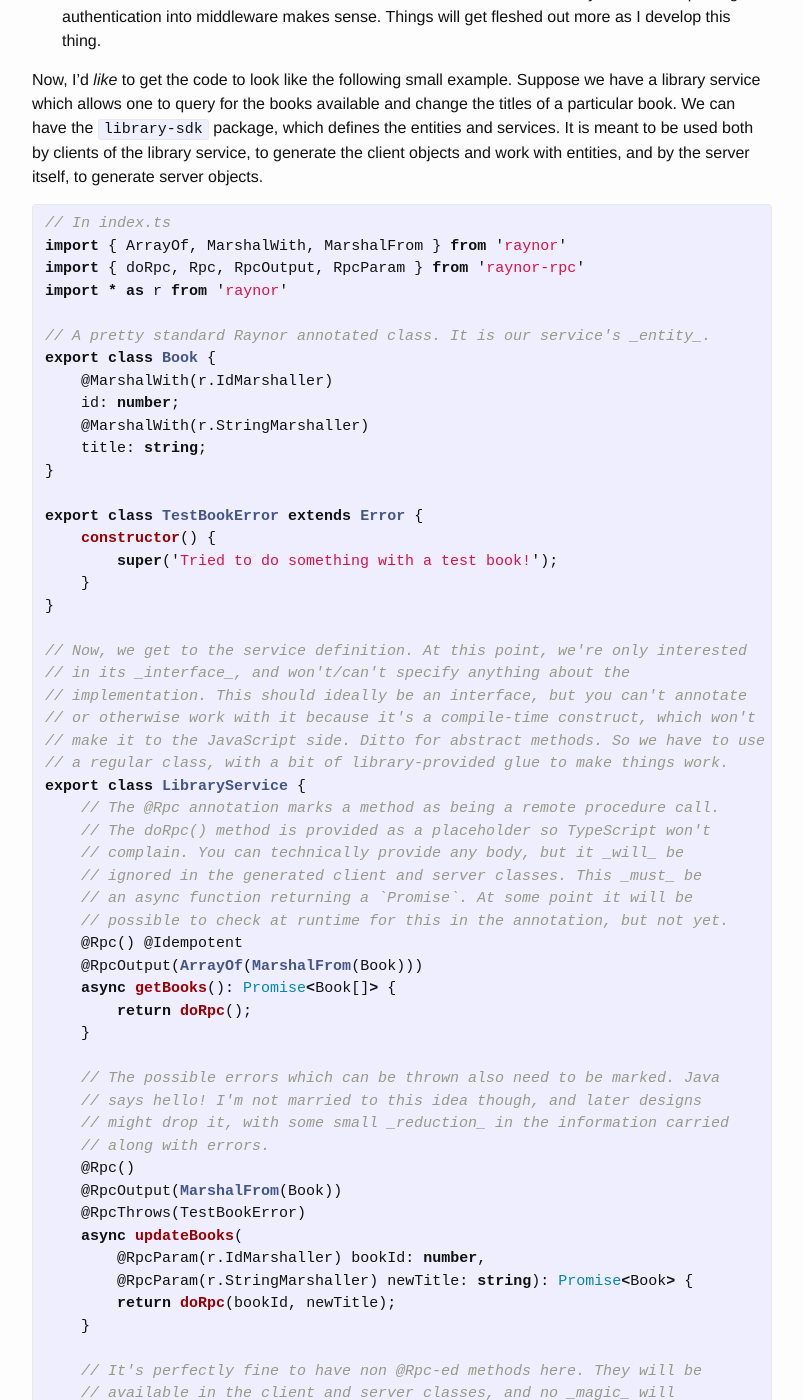
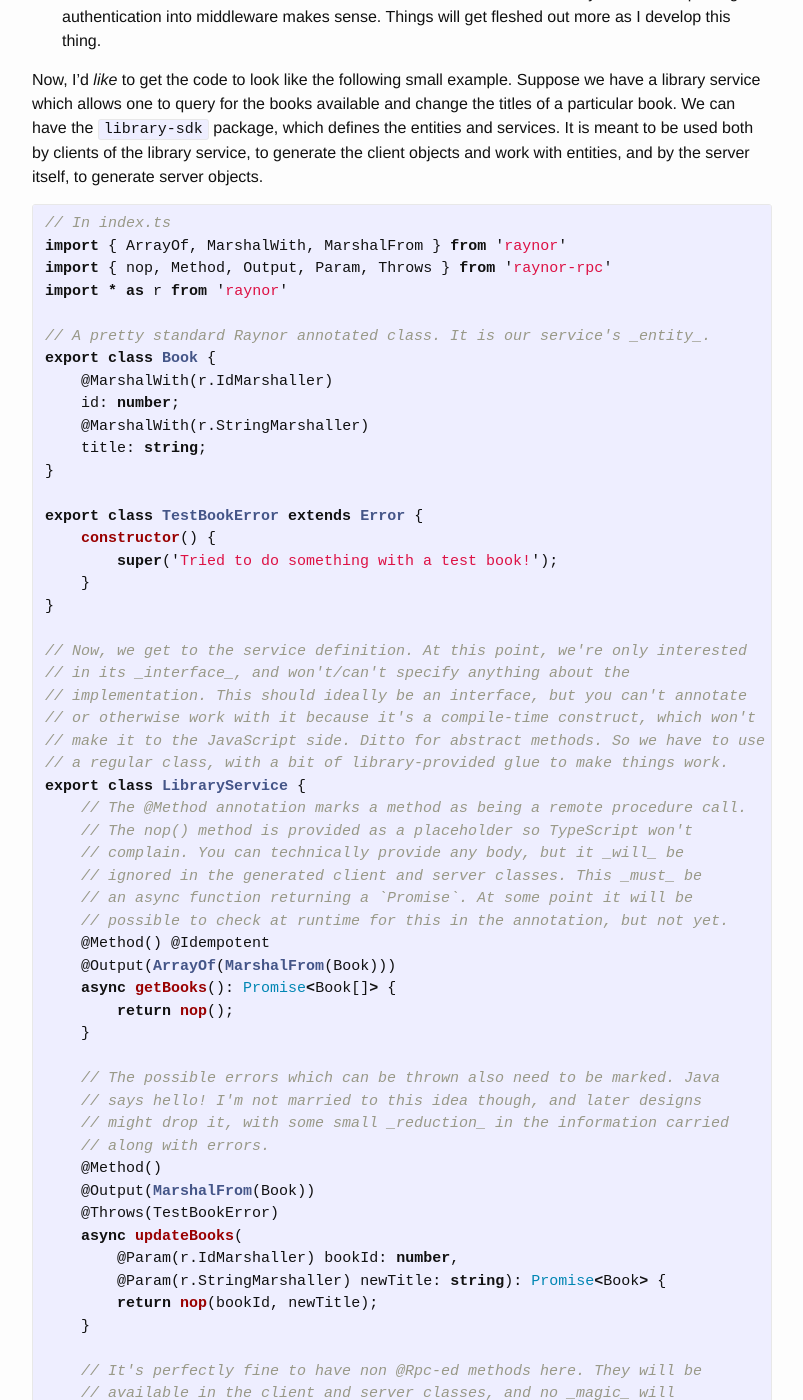
Before and after one commit to horia141/horia141.github.io, a Jekyll site: the page built from _posts/2018-05-27-raynor-rpc-work-log-1.md, in a window 1280 px wide and 1400 px high, scrolled down 1079 px. Shown: the whole window, without its empty margins (238-1041 px from the left). Built offline with Jekyll 4.4.1, drawn with Linux system fonts in a browser that asks for light colours; comment, search, counter and statistics services are not loaded.

Commit message:
Add "Raynor RPC Work Log #2"

```diff
--- a/_posts/2018-05-27-raynor-rpc-work-log-1.md
+++ b/_posts/2018-05-27-raynor-rpc-work-log-1.md
@@ -32,7 +32,7 @@ Now, I'd _like_ to get the code to look like the following small example. Suppos
 {% highlight ts %}
 // In index.ts
 import { ArrayOf, MarshalWith, MarshalFrom } from 'raynor'
-import { doRpc, Rpc, RpcOutput, RpcParam } from 'raynor-rpc'
+import { nop, Method, Output, Param, Throws } from 'raynor-rpc'
 import * as r from 'raynor'
 
 // A pretty standard Raynor annotated class. It is our service's _entity_.
@@ -56,29 +56,29 @@ export class TestBookError extends Error {
 // make it to the JavaScript side. Ditto for abstract methods. So we have to use
 // a regular class, with a bit of library-provided glue to make things work.
 export class LibraryService {
-    // The @Rpc annotation marks a method as being a remote procedure call.
-    // The doRpc() method is provided as a placeholder so TypeScript won't
+    // The @Method annotation marks a method as being a remote procedure call.
+    // The nop() method is provided as a placeholder so TypeScript won't
     // complain. You can technically provide any body, but it _will_ be
     // ignored in the generated client and server classes. This _must_ be
     // an async function returning a `Promise`. At some point it will be
     // possible to check at runtime for this in the annotation, but not yet.
-    @Rpc() @Idempotent
-    @RpcOutput(ArrayOf(MarshalFrom(Book)))
+    @Method() @Idempotent
+    @Output(ArrayOf(MarshalFrom(Book)))
     async getBooks(): Promise<Book[]> {
-        return doRpc();
+        return nop();
     }
 
     // The possible errors which can be thrown also need to be marked. Java
     // says hello! I'm not married to this idea though, and later designs
     // might drop it, with some small _reduction_ in the information carried
     // along with errors.
-    @Rpc()
-    @RpcOutput(MarshalFrom(Book))
-    @RpcThrows(TestBookError)
+    @Method()
+    @Output(MarshalFrom(Book))
+    @Throws(TestBookError)
     async updateBooks(
-        @RpcParam(r.IdMarshaller) bookId: number,
-        @RpcParam(r.StringMarshaller) newTitle: string): Promise<Book> {
-        return doRpc(bookId, newTitle);
+        @Param(r.IdMarshaller) bookId: number,
+        @Param(r.StringMarshaller) newTitle: string): Promise<Book> {
+        return nop(bookId, newTitle);
     }
 
     // It's perfectly fine to have non @Rpc-ed methods here. They will be
```
Also changed, not shown: _posts/2018-06-05-raynor-rpc-work-log-2.md (added, +150 -0 lines).
